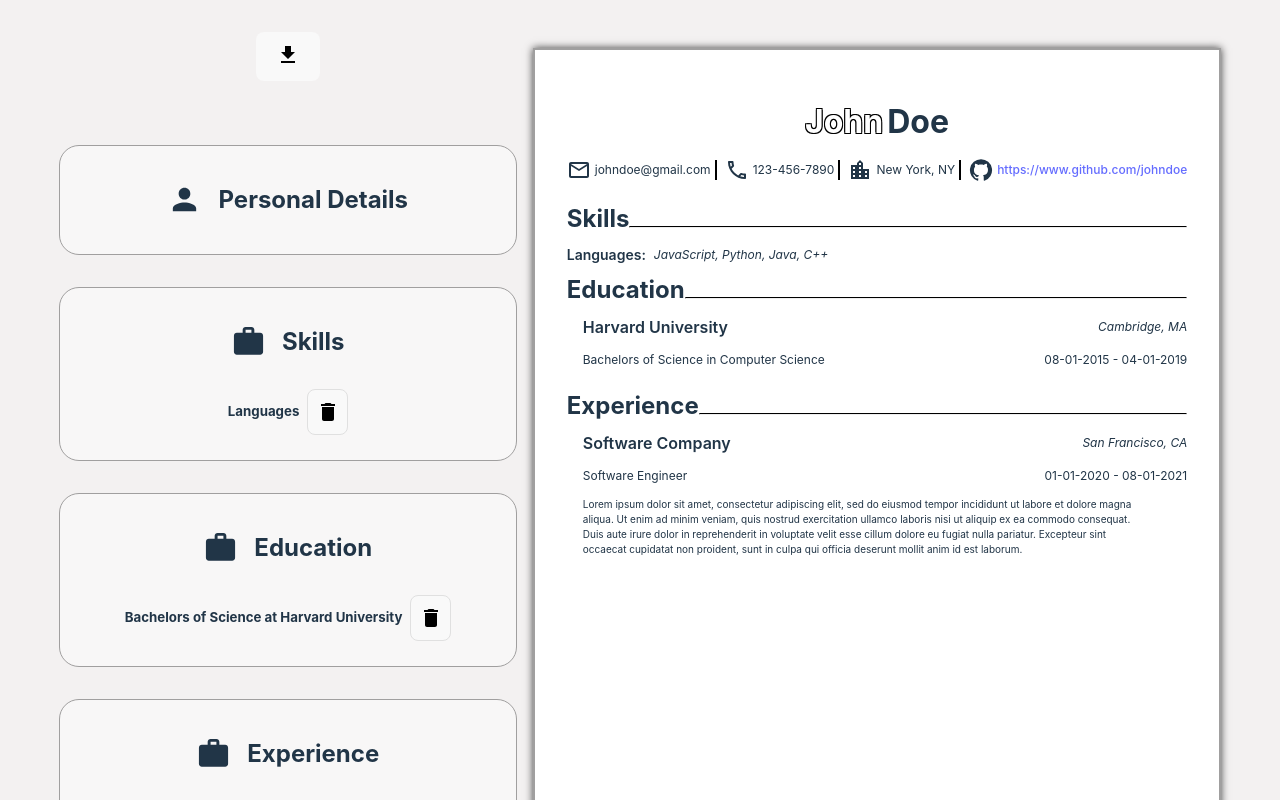
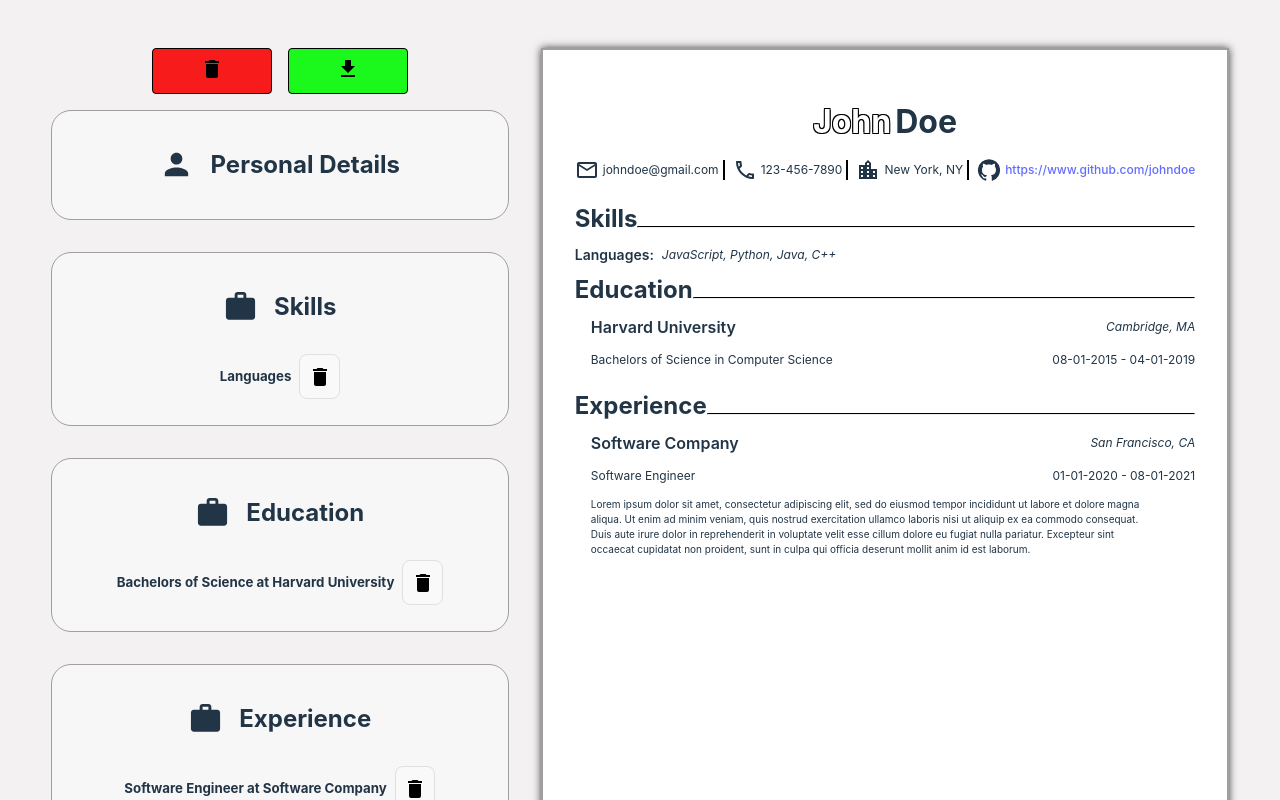
Before and after one commit to KrystianRusin/cv-creator, a React (Vite) app: page / in a window 1280 px wide. Shown: the top 800 px of the page. Built offline with nearby package versions, Linux system fonts and the light colour scheme.

Commit message:
added clear resume button and improved styling

```diff
--- a/src/App.css
+++ b/src/App.css
@@ -9,4 +9,39 @@
   display: flex;
   flex-wrap: wrap;
   align-items: flex-start;
+  gap: 16px;
 }
+
+.sidebar__container {
+  display: flex;
+  flex-direction: column;
+  align-items: center;
+  justify-content: center;
+  gap: 16px;
+  margin-top: 16px;
+}
+
+.button__container {
+  display: flex;
+  justify-content: center;
+  align-items: center;
+  gap: 16px;
+}
+
+.button__container button {
+  padding: 8px 16px;
+  border-radius: 4px;
+  border: 1px solid #000;
+  color: #000;
+  font-size: 1rem;
+  cursor: pointer;
+  width: 120px;
+}
+
+.clear__resume {
+  background-color: rgb(248, 27, 27);
+}
+
+.download__btn {
+  background-color: rgb(27, 248, 27);
+}
--- a/src/App.jsx
+++ b/src/App.jsx
@@ -4,6 +4,7 @@
 import Sidebar from "./containers/Sidebar";
 import Resume from "./containers/Resume";
 import DownloadIcon from "@mui/icons-material/Download";
+import DeleteIcon from "@mui/icons-material/Delete";
 import "./App.css";
 
 function App() {
@@ -116,10 +117,15 @@
 
   return (
     <div className="content">
-      <div className="sideBar__container">
-        <button className="download__btn" onClick={printDocument}>
-          <DownloadIcon />
-        </button>
+      <div className="sidebar__container">
+        <div className="button__container">
+          <button className="clear__resume">
+            <DeleteIcon />
+          </button>
+          <button className="download__btn" onClick={printDocument}>
+            <DownloadIcon />
+          </button>
+        </div>
         <Sidebar
           onUserInput={handleUserInput}
           userData={userData}
--- a/src/containers/Sidebar.css
+++ b/src/containers/Sidebar.css
@@ -4,7 +4,7 @@
   align-items: center;
   justify-content: center;
   gap: 32px;
-  margin-top: 64px;
+
   min-height: 600px;
 }
 
```
